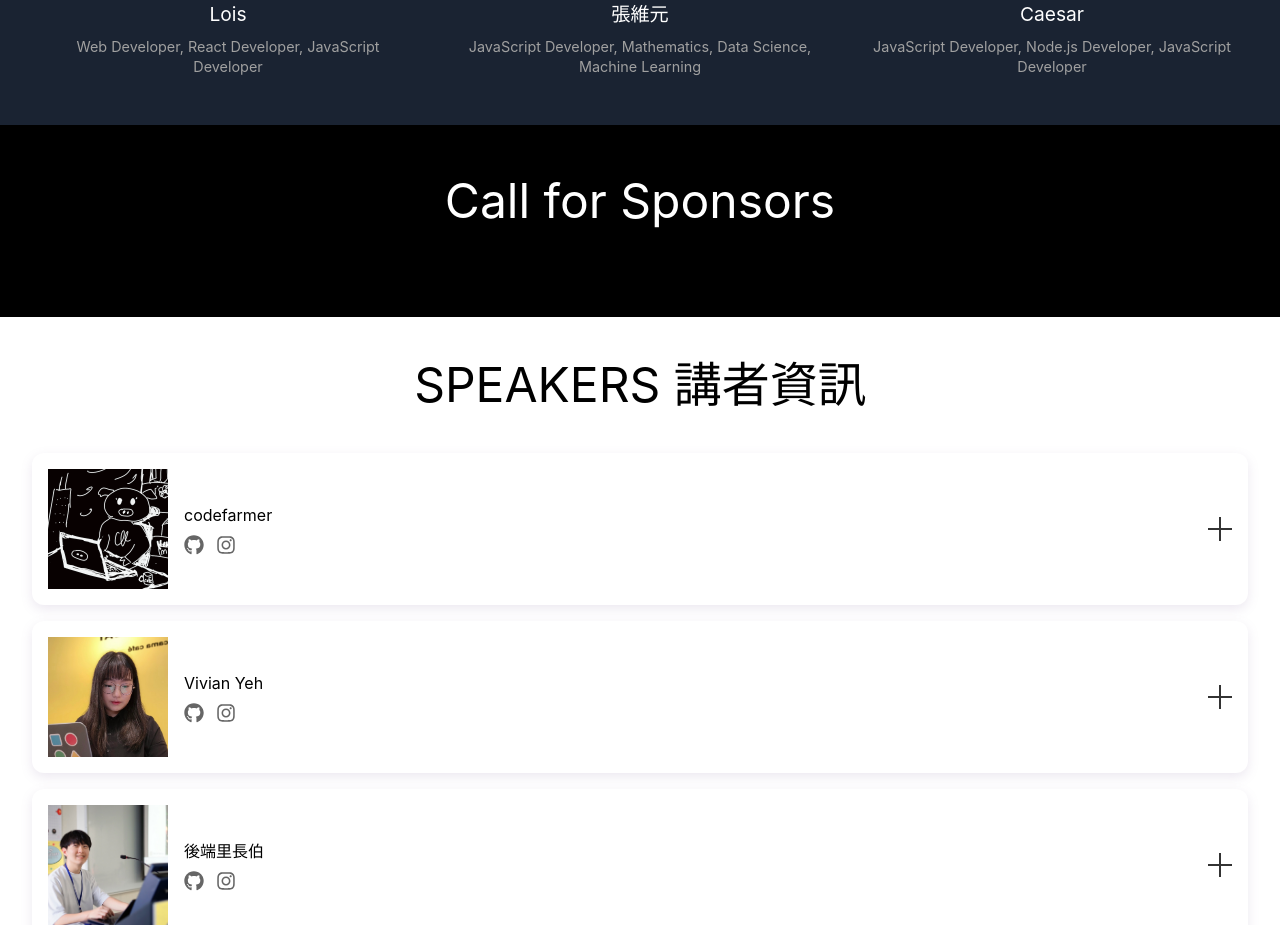
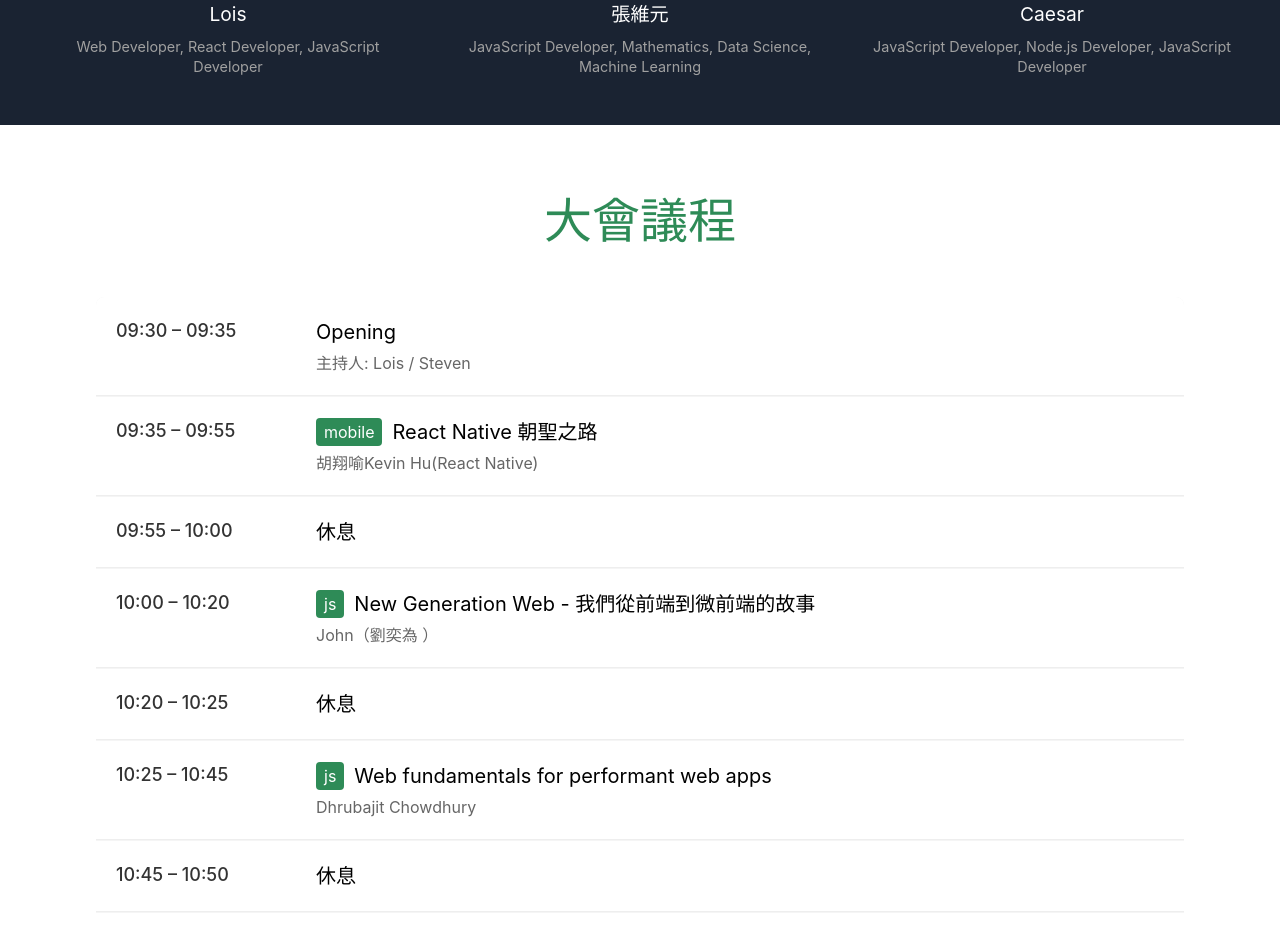
Before and after one commit to jsdc-core/jsdc2024, a React (Create React App) app: page / in a window 1280 px wide. Shown: the part 1160-2085 px from the top of the page. Built offline with nearby package versions, Linux system fonts and the light colour scheme.

Commit message:
update for data schedule

```diff
--- a/src/App.js
+++ b/src/App.js
@@ -2,7 +2,7 @@ import { BrowserRouter } from 'react-router-dom';
 import { HelmetProvider } from 'react-helmet-async';
 import HomePage from './components/HomePage';
 import HostSection from './components/HostSection';
-import SponsorsSection from './components/SponsorsSection';
+import ScheduleSection from './components/ScheduleSection';
 import SpeakersSection from './components/SpeakersSection';
 import Footer from './components/Footer';
 
@@ -13,7 +13,7 @@ function App() {
         <div className="App">
           <HomePage />
           <HostSection id="hosts" />
-          <SponsorsSection id="sponsors" />
+          <ScheduleSection />
           <SpeakersSection id="speakers" />
           <Footer />
         </div>
--- /dev/null
+++ b/src/components/ScheduleSection.js
@@ -0,0 +1,91 @@
+import React from 'react';
+import scheduleDataJson from '../resource/scheduleData.json';
+
+const ScheduleSection = () => {
+  const { scheduleData } = scheduleDataJson;
+
+  return (
+    <div className="schedule-section" style={{
+      padding: '60px 0',
+      display: 'flex',
+      flexDirection: 'column',
+      alignItems: 'center',
+    }}>
+      <h1 style={{
+        fontSize: '48px',
+        marginBottom: '40px',
+        color: '#2E8B57'
+      }}>
+        大會議程
+      </h1>
+
+      <div style={{
+        width: '85%',
+        maxWidth: '1200px',
+      }}>
+        <div style={{
+          display: 'grid',
+          gridTemplateColumns: '1fr',
+          gap: '1px',
+          backgroundColor: '#f5f5f5',
+          borderRadius: '8px',
+          overflow: 'hidden',
+        }}>
+          {scheduleData.map((item, index) => (
+            <div key={index} style={{
+              display: 'grid',
+              gridTemplateColumns: '200px 1fr',
+              backgroundColor: 'white',
+              padding: '20px',
+              borderBottom: '1px solid #eee'
+            }}>
+              <div style={{
+                color: '#333',
+                fontWeight: '500',
+                fontSize: '18px'
+              }}>
+                {item.time}
+              </div>
+              <div>
+                <div style={{
+                  display: 'flex',
+                  alignItems: 'center',
+                  gap: '10px'
+                }}>
+                  {item.type && (
+                    <span style={{
+                      backgroundColor: '#2E8B57',
+                      color: 'white',
+                      padding: '2px 8px',
+                      borderRadius: '4px',
+                      fontSize: '16px'
+                    }}>
+                      {item.type}
+                    </span>
+                  )}
+                  <h3 style={{
+                    margin: '0',
+                    fontSize: '20px'
+                  }}>
+                    {item.title}
+                  </h3>
+                </div>
+                {item.speaker && (
+                  <div style={{
+                    color: '#666',
+                    fontSize: '16px',
+                    marginTop: '4px'
+                  }}>
+                    {item.speaker}
+                  </div>
+                )}
+              </div>
+            </div>
+          ))}
+        </div>
+      </div>
+    </div>
+  );
+};
+
+export default ScheduleSection;
--- /dev/null
+++ b/src/resource/scheduleData.json
@@ -0,0 +1,196 @@
+{
+  "scheduleData": [
+    {
+      "time": "09:30 – 09:35",
+      "title": "Opening",
+      "speaker": "主持人: Lois / Steven",
+      "type": ""
+    },
+    {
+      "time": "09:35 – 09:55",
+      "title": "React Native 朝聖之路",
+      "speaker": "胡翔喻Kevin Hu(React Native)",
+      "type": "mobile"
+    },
+    {
+      "time": "09:55 – 10:00",
+      "title": "休息",
+      "speaker": "",
+      "type": ""
+    },
+    {
+      "time": "10:00 – 10:20",
+      "title": "New Generation Web - 我們從前端到微前端的故事",
+      "speaker": "John（劉奕為 ）",
+      "type": "js"
+    },
+    {
+      "time": "10:20 – 10:25",
+      "title": "休息",
+      "speaker": "",
+      "type": ""
+    },
+    {
+      "time": "10:25 – 10:45",
+      "title": "Web fundamentals for performant web apps",
+      "speaker": "Dhrubajit Chowdhury",
+      "type": "js"
+    },
+    {
+      "time": "10:45 – 10:50",
+      "title": "休息",
+      "speaker": "",
+      "type": ""
+    },
+    {
+      "time": "10:50 – 11:10",
+      "title": "用網頁的 Web Serial 及 Web Bluetooth 控制你的嵌入式設備",
+      "speaker": "戴均民",
+      "type": "Iot"
+    },
+    {
+      "time": "11:10 – 11:15",
+      "title": "休息",
+      "speaker": "",
+      "type": ""
+    },
+    {
+      "time": "11:15 – 11:35",
+      "title": "一起探索 VoidZero 為 JS 生態系準備的瑞士刀",
+      "speaker": "Codefarmer",
+      "type": "Vite"
+    },
+    {
+      "time": "11:35 – 11:40",
+      "title": "休息",
+      "speaker": "",
+      "type": ""
+    },
+    {
+      "time": "11:40 – 12:10",
+      "title": "向量搜尋與Embedding Model的進階應用",
+      "speaker": "後端里長伯",
+      "type": "Data"
+    },
+    {
+      "time": "12:10 – 13:00",
+      "title": "舊時代社群 vs 新型態社群參與體驗",
+      "speaker": "主持人：維元老師, 後端里長伯, Vivian, Codefarmer",
+      "type": "論壇討論"
+    },
+    {
+      "time": "13:00 – 13:20",
+      "title": "用 Jotai 打造更輕量的 React 狀態管理",
+      "speaker": "林敏皓(Terry)",
+      "type": "React"
+    },
+    {
+      "time": "13:20 – 13:25",
+      "title": "休息",
+      "speaker": "",
+      "type": ""
+    },
+    {
+      "time": "13:25 – 13:45",
+      "title": "輕鬆串接 Gemini API：從 Google AI Studio 到 Vertex AI in Firebase 的前端實作",
+      "speaker": "Vivian",
+      "type": "Data"
+    },
+    {
+      "time": "13:45 – 13:50",
+      "title": "休息",
+      "speaker": "",
+      "type": ""
+    },
+    {
+      "time": "13:50 – 14:10",
+      "title": "JavaScript 在新媒體藝術中的多層次實踐",
+      "speaker": "吳哲宇",
+      "type": "JS 奇幻"
+    },
+    {
+      "time": "14:10 – 14:15",
+      "title": "休息",
+      "speaker": "",
+      "type": ""
+    },
+    {
+      "time": "14:15 – 14:35",
+      "title": "Web Containers - Let’s develop Web with Web!!",
+      "speaker": "Johnny(LINE)",
+      "type": "Web Container"
+    },
+    {
+      "time": "14:35 – 14:40",
+      "title": "休息",
+      "speaker": "",
+      "type": ""
+    },
+    {
+      "time": "14:40 – 15:00",
+      "title": "從 ThreeJs 邁向 WebXR： 建構未來網頁的沉浸體驗",
+      "speaker": "吳睿誠",
+      "type": "Three.js"
+    },
+    {
+      "time": "15:00 – 15:05",
+      "title": "休息",
+      "speaker": "",
+      "type": ""
+    },
+    {
+      "time": "15:05 – 15:25",
+      "title": "跨時區跨文化團隊管理的遠距工作心得",
+      "speaker": "黃冠融",
+      "type": "專案管理"
+    },
+    {
+      "time": "15:25 – 15:30",
+      "title": "休息",
+      "speaker": "",
+      "type": ""
+    },
+    {
+      "time": "15:30 – 15:50",
+      "title": "透過擴充功能提升 104 人資系統的查詢人才功能",
+      "speaker": "KK",
+      "type": "AI 擴充"
+    },
+    {
+      "time": "15:50 – 15:55",
+      "title": "休息",
+      "speaker": "",
+      "type": ""
+    },
+    {
+      "time": "15:55 – 16:15",
+      "title": "與資料對話：深入探索 WrenAI 的開源與架構",
+      "speaker": "祥溥（Andy）",
+      "type": "後端"
+    },
+    {
+      "time": "16:15 – 16:20",
+      "title": "休息",
+      "speaker": "",
+      "type": ""
+    },
+    {
+      "time": "16:20 – 17:10",
+      "title": "AI 時代下無法被取代的 JavaScript 開發者",
+      "speaker": "主持人：維元老師, 林敏皓(Terry), 吳睿誠 (Ray), 黃冠融, 祥溥（Andy）, Wei Wei",
+      "type": "論壇討論"
+    },
+    {
+      "time": "17:10 – 17:30",
+      "title": "An introduction to source maps",
+      "speaker": "Nicolò Ribaudo 🌈🇪🇺",
+      "type": ""
+    },
+    {
+      "time": "17:30 – 17:35",
+      "title": "Ending",
+      "speaker": "主持人: Lois / Steven",
+      "type": ""
+    }
+  ]
+}
```
